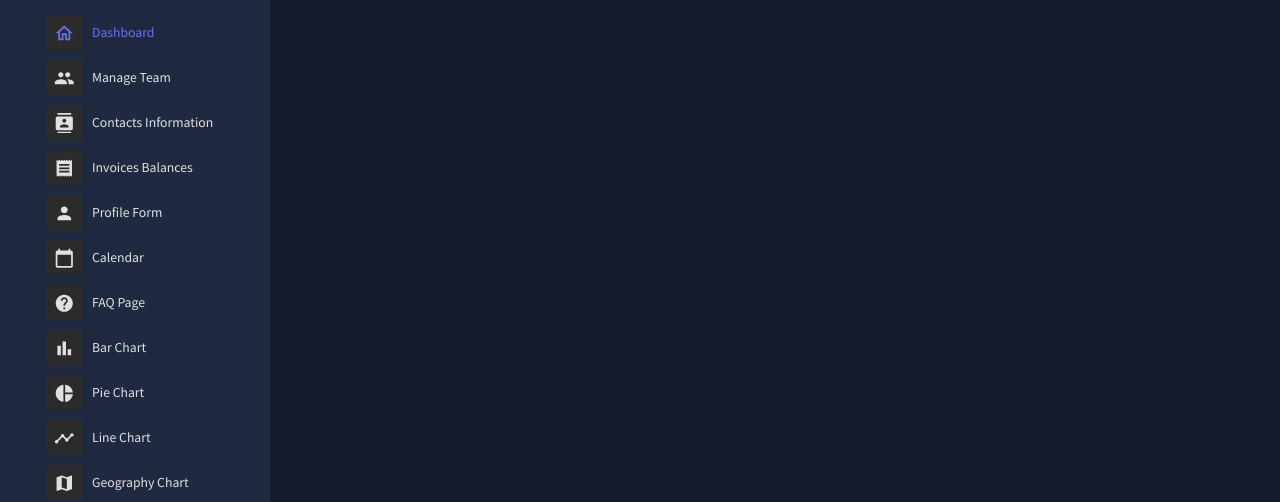
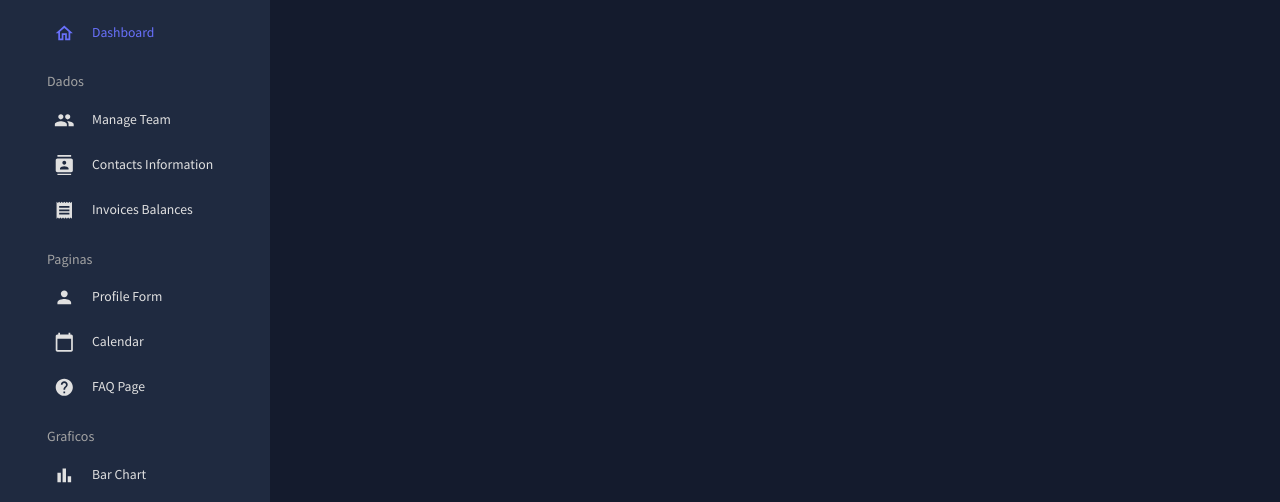
Before and after one commit to MarcosARGomes/REACT-ADMIN, a React (Create React App) app: page / in a window 1280 px wide. Shown: the part 271-773 px from the top of the page. Built offline with nearby package versions, Linux system fonts and the light colour scheme.

Commit message:
Finalizando SideBar
Finalizando SideBar

```diff
--- a/src/scenes/global/Sidebar.jsx
+++ b/src/scenes/global/Sidebar.jsx
@@ -7,7 +7,7 @@ import { Box, IconButton, Typography, useTheme } from "@mui/material";
 import { Link } from "react-router-dom";
 import { tokens } from "../../theme";
 
-import HomeOutlinedIcon from '@mui/icons-material/HomeOutlined';
+import HomeOutlinedIcon from "@mui/icons-material/HomeOutlined";
 import PeopleIcon from "@mui/icons-material/People";
 import ContactsIcon from "@mui/icons-material/Contacts";
 import ReceiptIcon from "@mui/icons-material/Receipt";
@@ -22,6 +22,7 @@ import MapIcon from "@mui/icons-material/Map";
 import Help from "@mui/icons-material/Help";
 import Map from "@mui/icons-material/Map";
 
+/* Componente do Item, colocar em um arquivo separado ? */
 const Item = ({ title, to, icon, selected, setSelected }) => {
   const theme = useTheme();
   const colors = tokens(theme.palette.mode);
@@ -34,7 +35,7 @@ const Item = ({ title, to, icon, selected, setSelected }) => {
       icon={icon}
     >
       <Typography>{title}</Typography>
-      <Link to={to}/>
+      <Link to={to} />
     </MenuItem>
   );
 };
@@ -52,7 +53,7 @@ const Sidebar = () => {
           background: `${colors.primary[400]} !important`,
         },
         "& .pro-icon-wrapper": {
-          backgroundColor: "trasparent !important",
+          backgroundColor: "transparent !important",
         },
         "& .pro-inner-item": {
           padding: "5px 35px 5px 20px !important",
@@ -121,86 +122,107 @@ const Sidebar = () => {
               </Box>
             </Box>
           )}
-
+          {/* Itens do Menu */}
           <Box paddingLeft={isCollapsed ? undefined : "10%"}>
             <Item
               title="Dashboard"
               to="/"
-              icon={<HomeOutlinedIcon/>}
+              icon={<HomeOutlinedIcon />}
               selected={selected}
               setSelected={setSelected}
             />
+            <Typography
+              variant="h6"
+              color={colors.grey[300]}
+              sx={{ m: "15px 0 5px 20px" }}
+            >
+              Dados
+            </Typography>
             <Item
               title="Manage Team"
               to="/team"
-              icon={<PeopleIcon/>}
+              icon={<PeopleIcon />}
               selected={selected}
               setSelected={setSelected}
             />
             <Item
               title="Contacts Information"
               to="/contacts"
-              icon={<ContactsIcon/>}
+              icon={<ContactsIcon />}
               selected={selected}
               setSelected={setSelected}
             />
             <Item
               title="Invoices Balances"
               to="/invoices"
-              icon={<ReceiptIcon/>}
+              icon={<ReceiptIcon />}
               selected={selected}
               setSelected={setSelected}
             />
+
+            <Typography
+              variant="h6"
+              color={colors.grey[300]}
+              sx={{ m: "15px 0 5px 20px" }}
+            >
+              Paginas
+            </Typography>
             <Item
               title="Profile Form"
               to="/form"
-              icon={<PersonIcon/>}
+              icon={<PersonIcon />}
               selected={selected}
               setSelected={setSelected}
             />
             <Item
               title="Calendar"
               to="/calendar"
-              icon={<CalendarTodayIcon/>}
+              icon={<CalendarTodayIcon />}
               selected={selected}
               setSelected={setSelected}
             />
             <Item
               title="FAQ Page"
               to="/faq"
-              icon={<Help/>}
+              icon={<Help />}
               selected={selected}
               setSelected={setSelected}
             />
+            <Typography
+              variant="h6"
+              color={colors.grey[300]}
+              sx={{ m: "15px 0 5px 20px" }}
+            >
+              Graficos
+            </Typography>
             <Item
               title="Bar Chart"
               to="/bar"
-              icon={<BarChartIcon/>}
+              icon={<BarChartIcon />}
               selected={selected}
               setSelected={setSelected}
             />
             <Item
               title="Pie Chart"
               to="/pie"
-              icon={<PieChartIcon/>}
+              icon={<PieChartIcon />}
               selected={selected}
               setSelected={setSelected}
             />
-             <Item
+            <Item
               title="Line Chart"
               to="/line"
-              icon={<TimelineIcon/>}
+              icon={<TimelineIcon />}
               selected={selected}
               setSelected={setSelected}
             />
-             <Item
+            <Item
               title="Geography Chart"
               to="/geography"
-              icon={<Map/>}
+              icon={<Map />}
               selected={selected}
               setSelected={setSelected}
             />
-
           </Box>
         </Menu>
       </ProSidebar>
```
